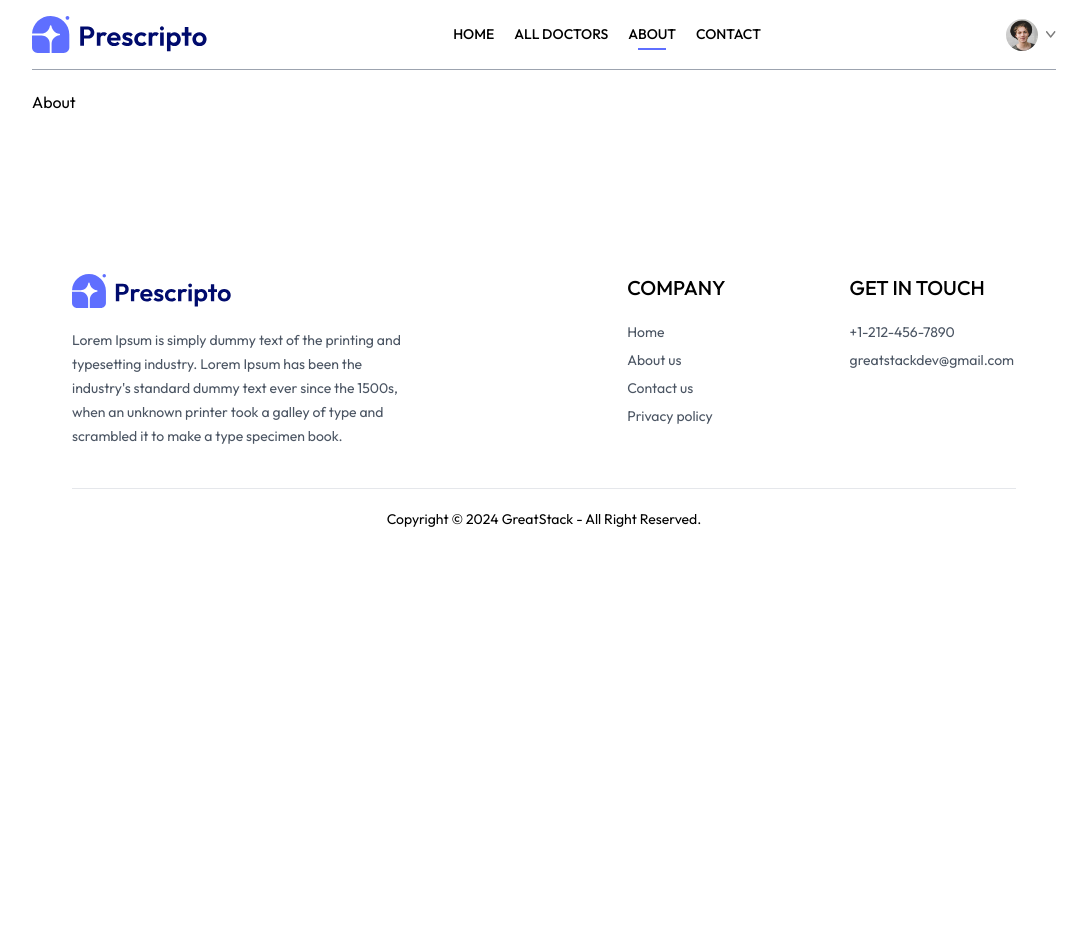
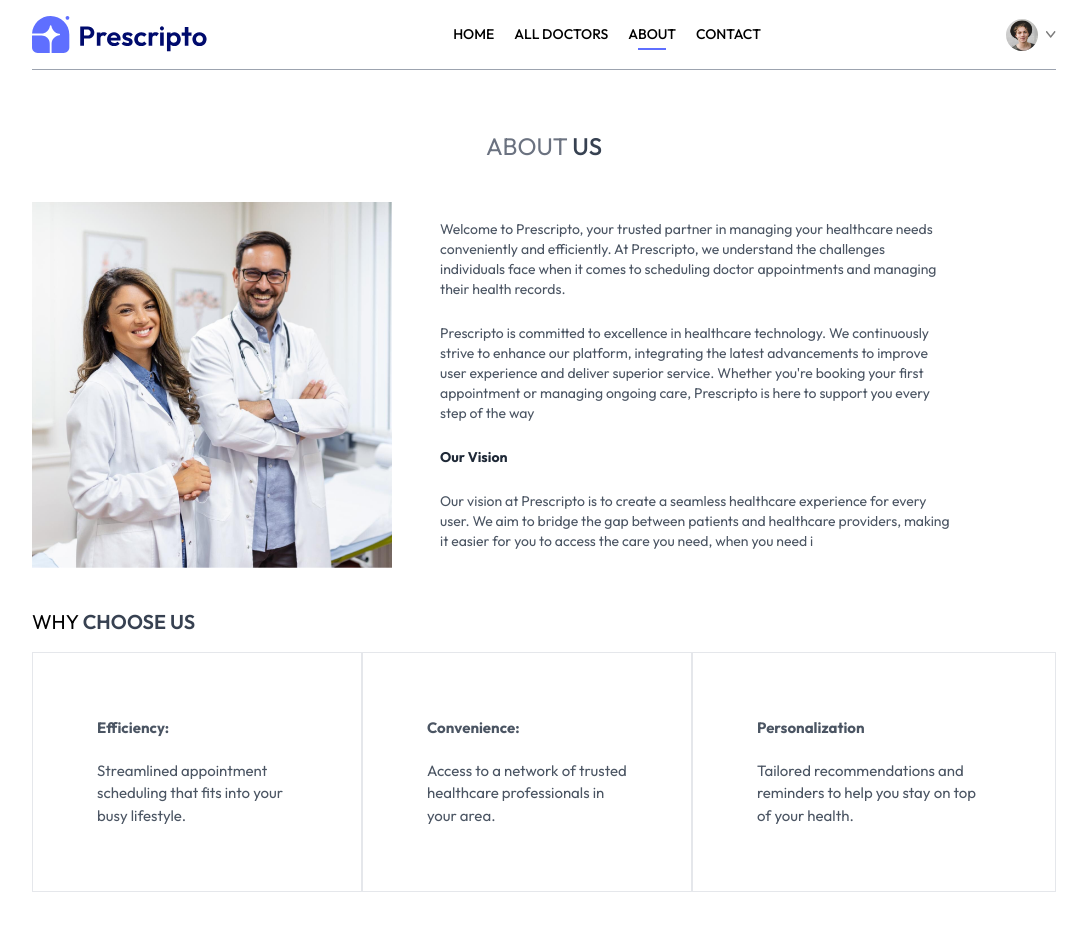
Before and after one commit to kazibilasi/doctor-appointment, a React (Vite) app: page /about in a window 1280 px wide. Shown: the top 952 px of the page, without its empty margins (96-1183 px from the left). Before the commit the page ends 800 px from the top, so only its background shows below. Built offline with nearby package versions, Linux system fonts and the light colour scheme.

Commit message:
about us page completed

```diff
--- a/src/pages/About.jsx
+++ b/src/pages/About.jsx
@@ -1,7 +1,48 @@
 import React from "react";
+import { assets } from "../assets/assets";
 
 const About = () => {
-  return <div>About</div>;
+  return <div>
+    <div className="text-center text-2xl pt-10 text-gray-500">
+      <p>
+        ABOUT <span className=" text-gray-700 font-medium">US</span>
+      </p>
+    </div>
+
+    <div className=" my-10 flex flex-col md:flex-row gap-12">
+      <img className=" w-full md:max-w-[360px] " src={assets.about_image} alt="" />
+
+      <div className="flex flex-col justify-center gap-6 md:w-2/4 text-sm text-gray-600">
+        <p>Welcome to Prescripto, your trusted partner in managing your healthcare needs conveniently and efficiently. At Prescripto, we understand the challenges individuals face when it comes to scheduling doctor appointments and managing their health records.</p>
+        <p>Prescripto is committed to excellence in healthcare technology. We continuously strive to enhance our platform, integrating the latest advancements to improve user experience and deliver superior service. Whether you're booking your first appointment or managing ongoing care, Prescripto is here to support you every step of the way</p>
+        <b className="text-gray-800">Our Vision</b>
+        <p>Our vision at Prescripto is to create a seamless healthcare experience for every user. We aim to bridge the gap between patients and healthcare providers, making it easier for you to access the care you need, when you need i</p>
+      </div>
+    </div>
+
+    <div className=" text-xl my-4">
+      <p>WHY <span className="text-gray-700 font-semibold">CHOOSE US</span> </p>
+
+
+    </div>
+
+    <div className=" flex flex-col md:flex-row mb-20">
+      <div className=" border px-10 md:px-16 py-8 sm:py-16 flex flex-col gap-5 text-[15px] hover:bg-primary hover:text-white transition-all duration-300 text-gray-600 cursor-pointer">
+        <b>Efficiency:</b>
+        <p>Streamlined appointment scheduling that fits into your busy lifestyle.</p>
+      </div>
+      <div className=" border px-10 md:px-16 py-8 sm:py-16 flex flex-col gap-5 text-[15px] hover:bg-primary hover:text-white transition-all duration-300 text-gray-600 cursor-pointer">
+        <b>Convenience:</b>
+        <p>Access to a network of trusted healthcare professionals in your area.</p>
+      </div>
+      <div className=" border px-10 md:px-16 py-8 sm:py-16 flex flex-col gap-5 text-[15px] hover:bg-primary hover:text-white transition-all duration-300 text-gray-600 cursor-pointer">
+        <b>Personalization</b>
+        <p>Tailored recommendations and reminders to help you stay on top of your health.</p>
+      </div>
+
+    </div>
+
+  </div>;
 };
 
 export default About;
```
